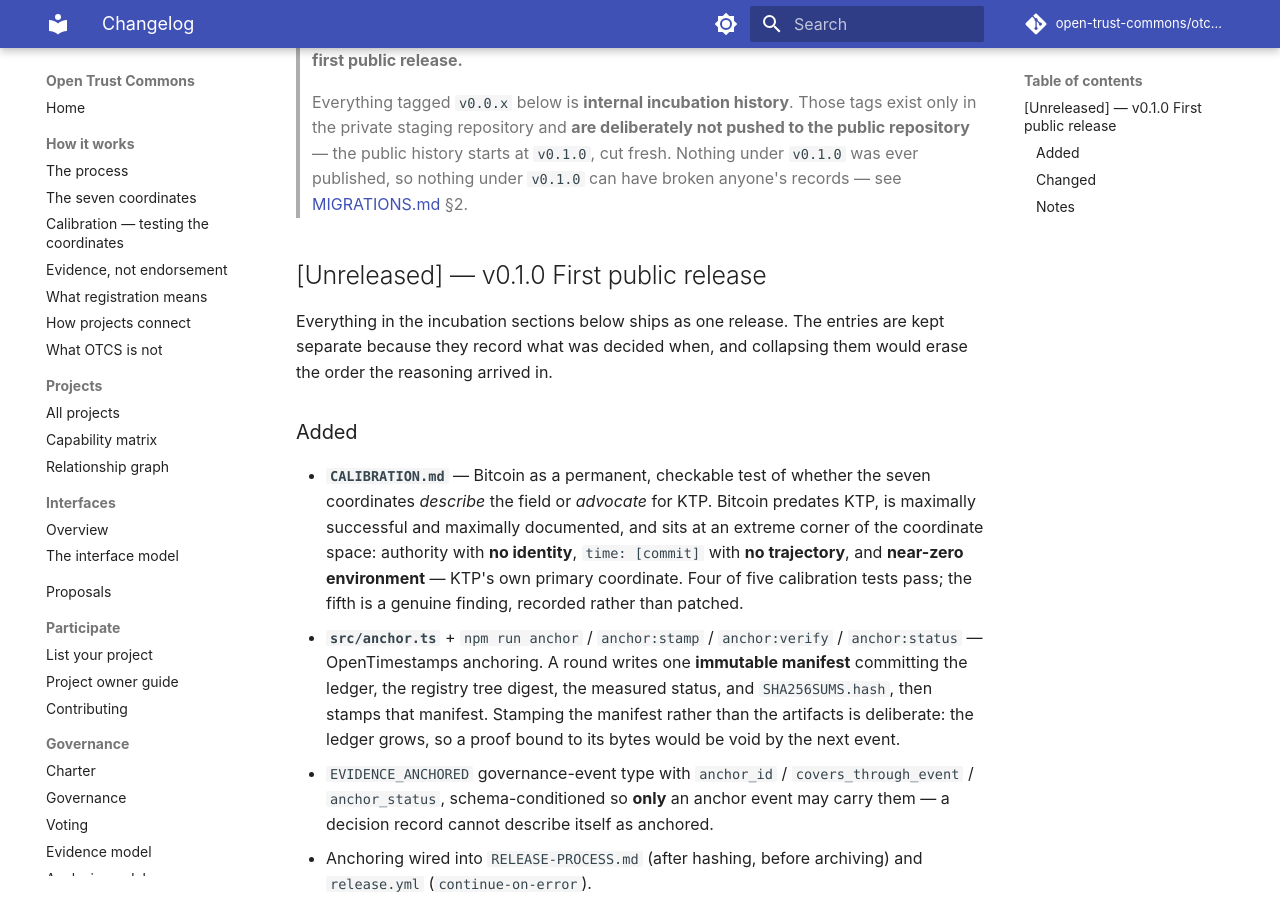
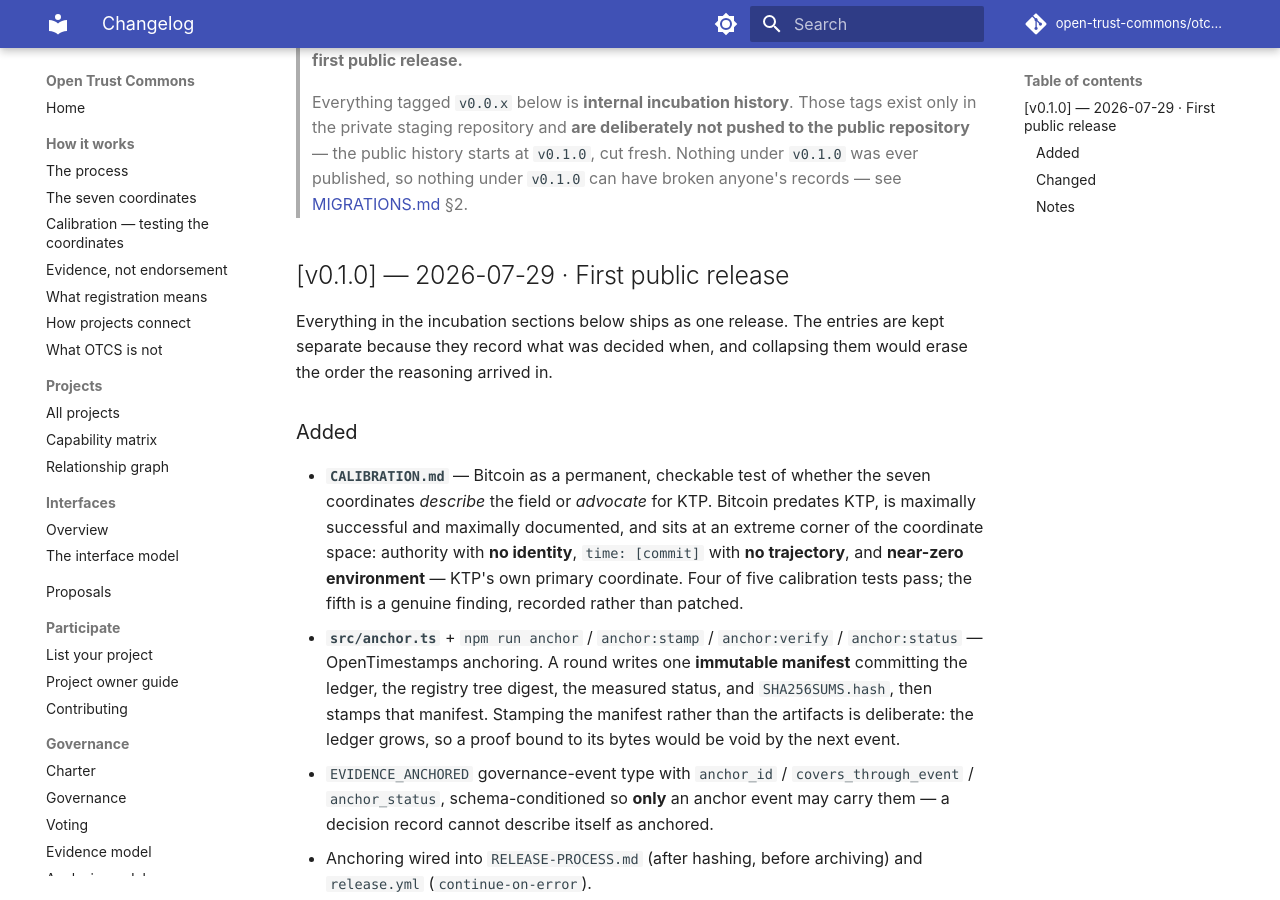
Before and after one commit to open-trust-commons/otcs-registry, an MkDocs documentation site: the page built from docs/generated/changelog.md, in a window 1280 px wide and 900 px high, scrolled down 343 px. Built offline with MkDocs 1.6.1 and Material for MkDocs 9.7.7, drawn with Linux system fonts in a browser that asks for light colours; comment, search, counter and statistics services are not loaded.

Commit message:
Cut v0.1.0: dates set, signing verifiable from the repository
CHANGELOG moves from Unreleased to v0.1.0 dated 2026-07-29. CITATION.cff
gains date-released. The release notes get their date.

.allowed_signers publishes the key permitted to sign here, so anyone who
clones can run

    git config gpg.ssh.allowedSignersFile .allowed_signers
    git verify-tag v0.1.0

and check the signature themselves. MAINTAINERS tells a reader to check the
fingerprint rather than trust a forge badge; without this file that
instruction had no way to be followed. A registry arguing that an attester
inside a system is not independent of it should not ask anyone to take
GitHub's word for who signed a tag.

```diff
--- a/docs/generated/changelog.md
+++ b/docs/generated/changelog.md
@@ -9,7 +9,7 @@ Format: [Keep a Changelog](https://keepachangelog.com/). Versioning: VERSIONING.
 >
 > Everything tagged `v0.0.x` below is **internal incubation history**. Those tags exist only in the private staging repository and **are deliberately not pushed to the public repository** — the public history starts at `v0.1.0`, cut fresh. Nothing under `v0.1.0` was ever published, so nothing under `v0.1.0` can have broken anyone's records — see [MIGRATIONS.md](migrations.md) §2.
 
-## [Unreleased] — v0.1.0 First public release
+## [v0.1.0] — 2026-07-29 · First public release
 
 Everything in the incubation sections below ships as one release. The entries are kept separate because they record what was decided when, and collapsing them would erase the order the reasoning arrived in.
 
```
Also changed, not shown: CHANGELOG.md (+1 -1 lines), docs/releases/v0.1.0.md (+1 -1 lines), 2 other files.
